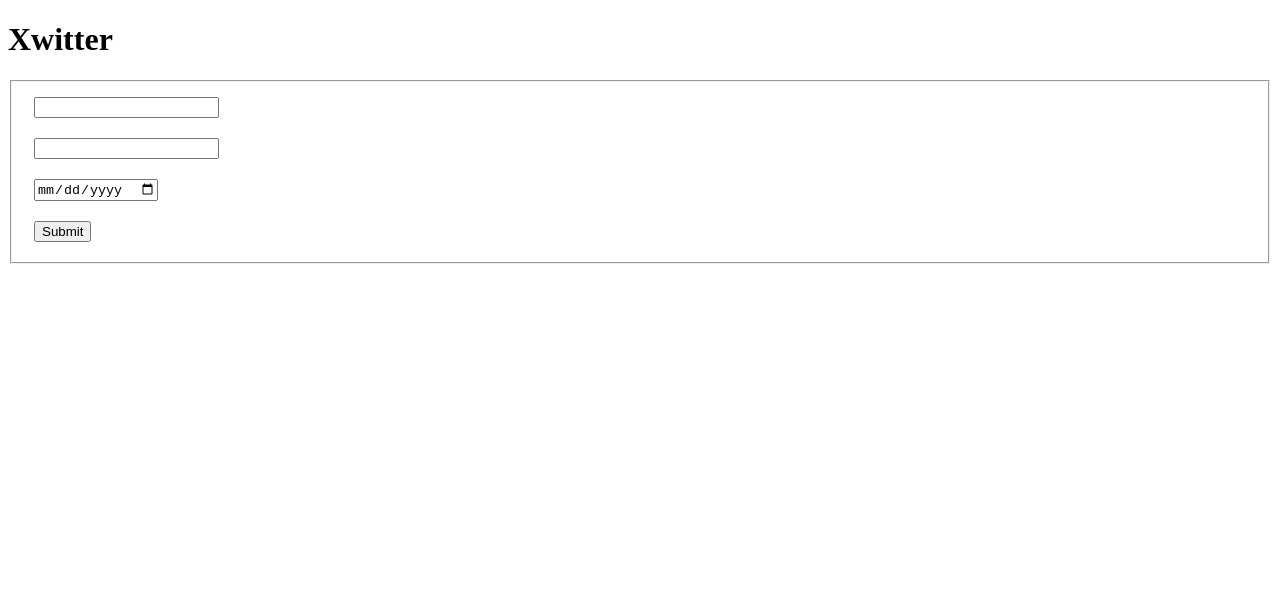
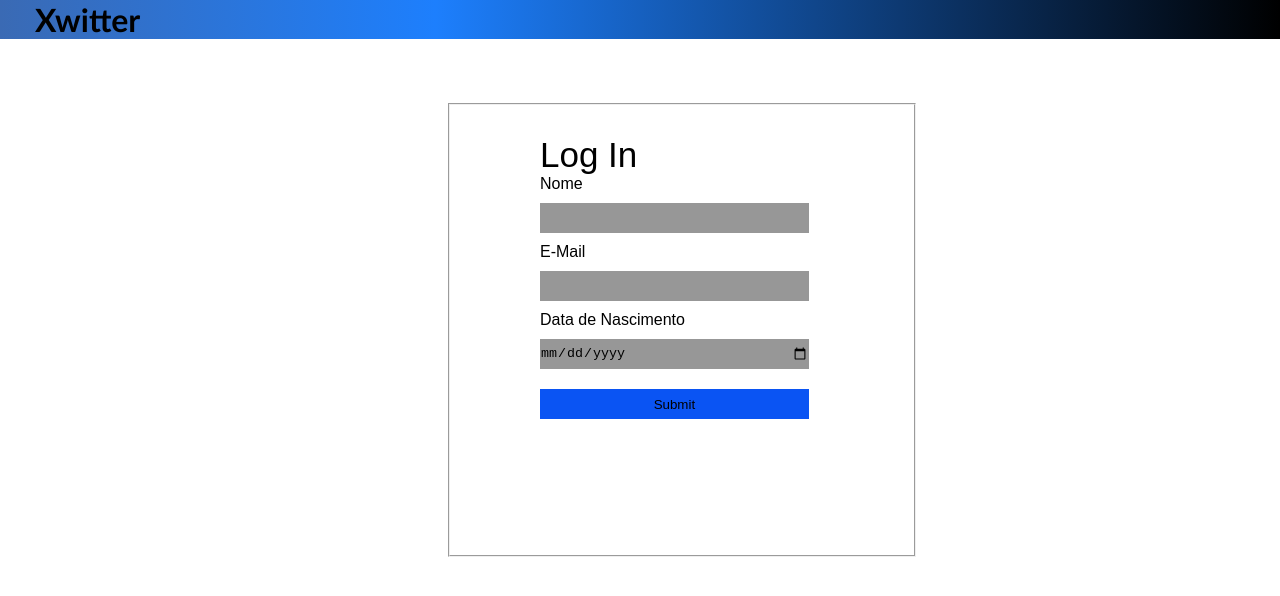
Before and after one commit to pensamentosinsanos/ExerciciosJS, a plain HTML site: page js02/index.html in a window 1280 px wide. Drawn offline with Linux system fonts and the light colour scheme.

Commit message:
poggerss

```diff
--- a/js02/index.html
+++ b/js02/index.html
@@ -7,18 +7,30 @@
     <title>Xwitter</title>
 </head>
 <body>
+    <header>
     <h1>Xwitter</h1>
+    </header>
     <fieldset>
+        <p id="logintexto">Log In</p>
         <div>
-        <input type="text" id="nome">
+            <label for="nome">Nome</label>
         </div>
         <div>
-        <input type="text" id="email">
+         <input type="text" id="nome" class="preencher">
         </div>
         <div>
-        <input type="date" id="nascimento">
+            <label for="email">E-Mail</label>
         </div>
-        <input type="submit" id="enviar">
+        <div>
+         <input type="text" id="email" class="preencher">
+        </div>
+        <div>
+            <label for="nascimento">Data de Nascimento</label>
+        </div>
+        <div>
+         <input type="date" id="nascimento" class="preencher">
+        </div>
+         <input type="submit" id="enviar">
     </fieldset>
 
 
--- a/js02/style.css
+++ b/js02/style.css
@@ -1,3 +1,41 @@
+*{
+    padding: 0;
+    margin: 0;
+}
 input{
     margin: 10px;
 }
+header{
+    background: rgb(58,106,180);
+    background: linear-gradient(90deg, rgba(58,106,180,1) 0%, rgba(29,127,253,1) 34%, rgba(0,0,0,1) 100%);;
+    font-family: 'Gill Sans', 'Gill Sans MT', Calibri, 'Trebuchet MS', sans-serif;
+    padding-left: 35px;
+}
+fieldset{
+    margin-top: 5%;
+    margin-left: 35%;
+    width: 30%;
+    height: 450px;
+    font-family: sans-serif;
+    padding-left: 80px;
+}
+#logintexto{
+    margin-left: 10px;
+    margin-top: 30px;
+    font-size: 35px;
+}
+.preencher{
+    width: 70%;
+    height: 30px;
+    border: none;
+    background-color: rgb(151, 151, 151);
+}
+label{
+    margin-left: 10px;
+}
+#enviar{
+    background-color: rgb(10, 84, 243);
+    border: none;
+    width: 70%;
+    height: 30px;
+}
```
